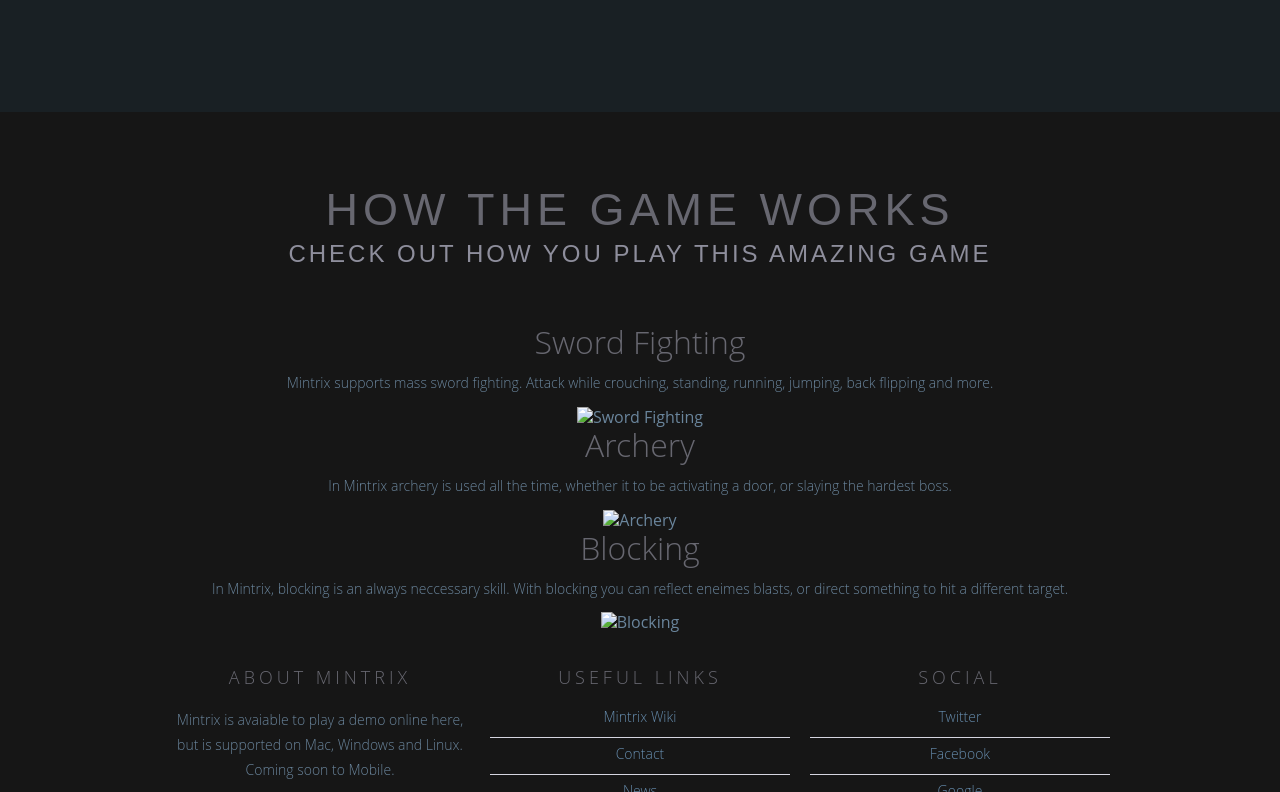
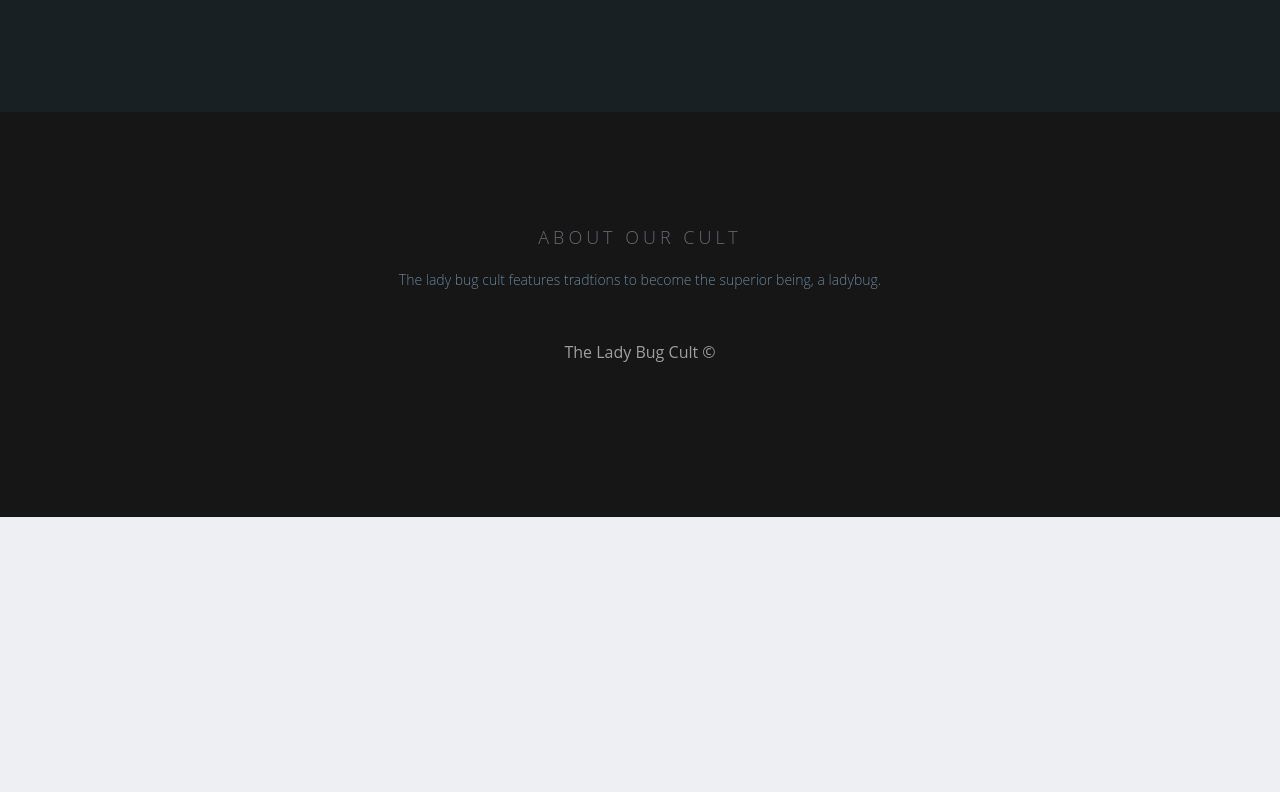
Before and after one commit to DETERMINATOR20/Lady-Bug-Cult, a plain HTML site: page index.html in a window 1280 px wide. Shown: the part 2008-2800 px from the top of the page. After the commit the page ends 2525 px from the top, so only its background shows below. Drawn offline with nearby package versions, Linux system fonts and the light colour scheme; a script that the page names is missing; a web font is replaced by a local one.

Commit message:
Basic Changes

```diff
--- a/CSS/Mintrix.css
+++ b/CSS/Mintrix.css
@@ -776,10 +776,10 @@ p  {
 
 .hero-subheading  {
   margin-bottom: 40px;
-  color: #2e9dff;
+  color: #2be23d;
   font-size: 25px;
   line-height: 25px;
-  font-weight: 300;
+  font-weight: 400;
   letter-spacing: 3px;
   text-transform: uppercase;
   animation: fadein 2.7s;
@@ -1081,6 +1081,7 @@ html.w-mod-js *[data-ix="scale-on-scroll"]  {
   }
   .hero-subheading  {
     font-size: 18px;
+    font-weight: 500;
   }
   .form-field.text-area  {
     display: block;
--- a/DocumentsAndIco/footer.html
+++ b/DocumentsAndIco/footer.html
@@ -1,55 +1,11 @@
 <div class="footer">
   <div class="w-container">
-    <div class="w-row">
-      <div class="spc w-col w-col-4">
-        <h5>About Mintrix</h5>
-        <p>Mintrix is avaiable to play a demo online here, but is supported on Mac, Windows and Linux. Coming soon to Mobile.</p>
-      </div>
-      <div class="spc w-col w-col-4">
-        <h5>useful links</h5>
-        <a href="https://www.official-mintrix.wikia.com" class="footer-link" target="_blank">Mintrix Wiki</a>
-        <a href="/mintrix.github.io/DocumentsAndIco/MintrixContact.html" class="footer-link" id="contact">Contact</a>
-        <a href="/mintrix.github.io/DocumentsAndIco/MintrixNews.html" class="footer-link" id="news">News</a>
-        <a href="/mintrix.github.io/DocumentsAndIco/MintrixTranslate.html" class="footer-link" id="translate">Translate</a>
-      </div>
-      <div class="w-col w-col-4">
-        <h5>social</h5>
-        <div class="footer-link-wrapper w-clearfix">
-          <a href="#" class="footer-link with-icon">Twitter</a>
+        <h5>About our cult</h5>
+        <p>The lady bug cult features tradtions to become the superior being, a ladybug.</p>
+        <div class="footer center">
+            <div class="w-container">
+                <div class="footer-text">The Lady Bug Cult ©</div>
+            </div>
         </div>
-        <div class="footer-link-wrapper w-clearfix">
-          <a href="#" class="footer-link with-icon">Facebook</a>
-        </div>
-          <div class="footer-link-wrapper w-clearfix">
-            <a href="#" class="footer-link with-icon">Google</a>
-          </div>
-          <div class="footer-link-wrapper w-clearfix">
-            <a href="https://discord.gg/qSPSjyf" class="footer-link with icon" target="_blank">Discord</a>
-        </div>
-      </div>
-    </div>
   </div>
-  <div class="footer center">
-    <div class="w-container">
-      <div class="footer-text">Mintrix is a copyrighted game by <a href="#">Midnight</a></div>
-    </div>
-  </div>
-  <script src="https://d1tdp7z6w94jbb.cloudfront.net/js/jquery-3.3.1.min.js" type="text/javascript" integrity="sha256-FgpCb/KJQlLNfOu91ta32o/NMZxltwRo8QtmkMRdAu8=" crossorigin="anonymous"></script>
-  <!--[if lte IE 9]><script src="//cdnjs.cloudflare.com/ajax/libs/placeholders/3.0.2/placeholders.min.js"></script><![endif]-->
 </div>
-<script>
-      var path = window.location.pathname;
-    var page = path.split("/").pop();
-    page = page.slice(0, -5);
-  if (page == "") {
-      var edit0 = document.getElementById("contact");
-      element.setAttribute("href", "DocumentsAndIco/Contact.html");
-
-      var edit1 = document.getElementById("Download");
-      element.setAttribute("href", "DocumentsAndIco/Download.html");
-
-      var edit2 = document.getElementById("translate");
-      element.setAttribute("href", "DocumentsAndIco/Download.html");
-    console.log("tRUE");
-  }
-</script>
--- a/index.html
+++ b/index.html
@@ -97,31 +97,7 @@ $(document).ready(function() {
         </div>
       </div>
       <div class="section">
-        <div class="w-container">
-          <div class="section-title-group">
-            <h2 class="section-heading centered">how the game works</h2>
-            <div class="section-subheading center">Check out how you play this amazing game</div>
-          </div>
-          <div class="Images&Actions">
-          <div class="Land">
-            <h2>Sword Fighting</h2>
-            <p>Mintrix supports mass sword fighting. Attack while crouching, standing, running, jumping, back flipping and more.</p>
-            <img src="" alt="Sword Fighting">
-            <br>
-          </div>
-          <div class="Hell">
-            <h2>Archery</h2>
-            <p>In Mintrix archery is used all the time, whether it to be activating a door, or slaying the hardest boss.</p>
-            <img src="" alt="Archery">
-            <br>
-          </div>
-          <div class="Space">
-            <h2>Blocking</h2>
-            <p>In Mintrix, blocking is an always neccessary skill. With blocking you can reflect eneimes blasts, or direct something to hit a different target.</p>
-            <img src="" alt="Blocking">
-            <br>
-          </div>
-        </div>
         <div id="footer"></div>
+      </div>
         </body>
         </html>
```
